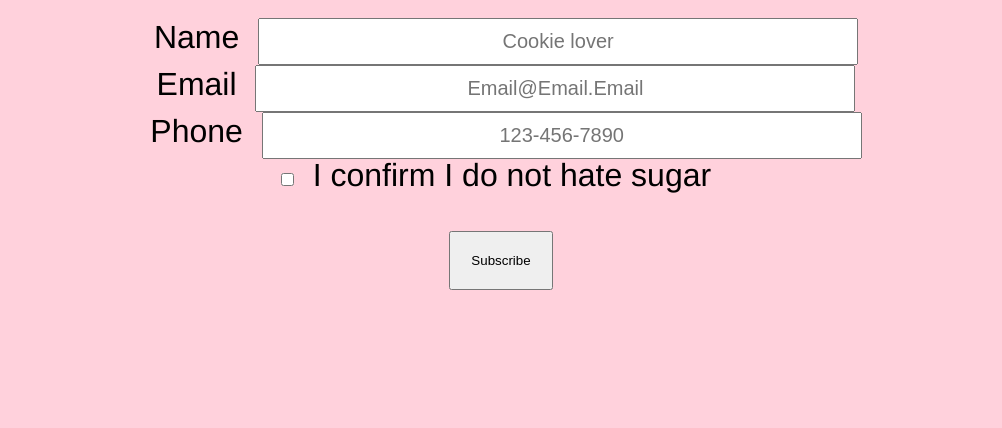
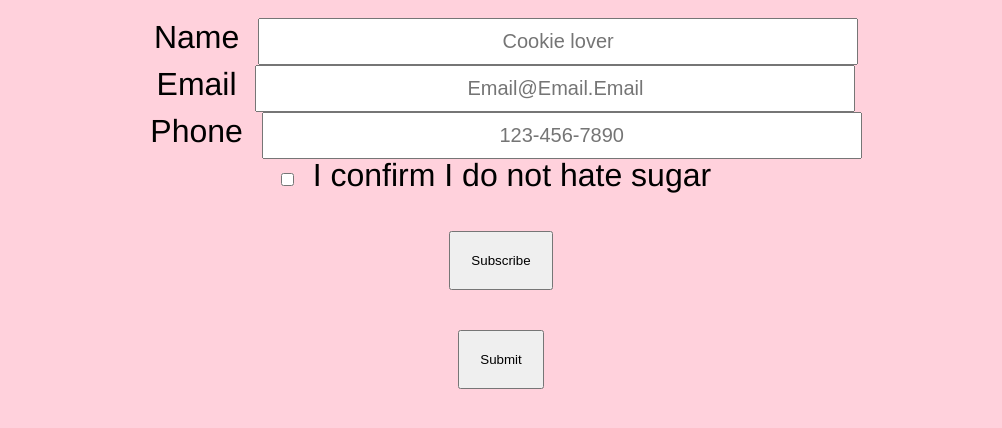
Before and after one commit to rccrawford/Project-1, a plain HTML site: page index.html in a window 1280 px wide. Shown: the part 226-654 px from the top of the page, without its empty margins (139-1141 px from the left). Drawn offline with Linux system fonts and the light colour scheme.

Commit message:
Update index.html

```diff
--- a/index.html
+++ b/index.html
@@ -40,6 +40,7 @@
       </li>
         </ol>
   </form>
+  <input type="submit" value="Submit" onClick="Alert()" id="submit_buttn">
 </main>
 </body>
 </html>
```
